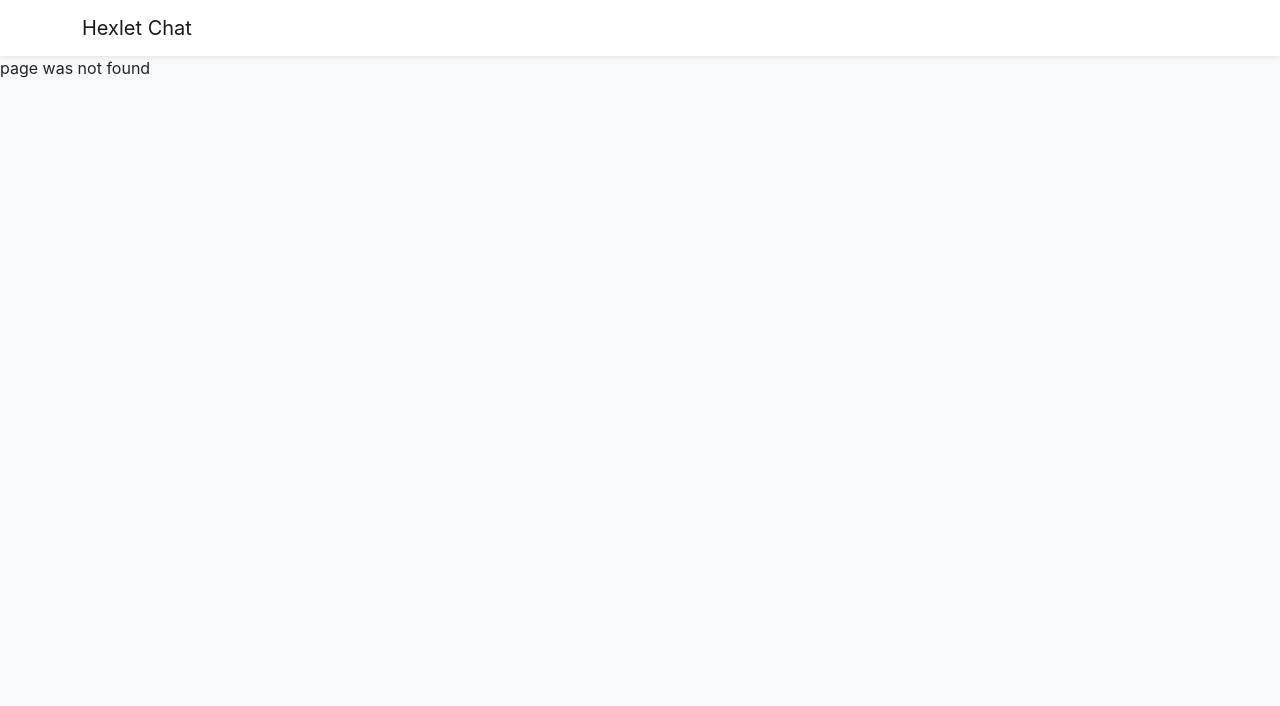
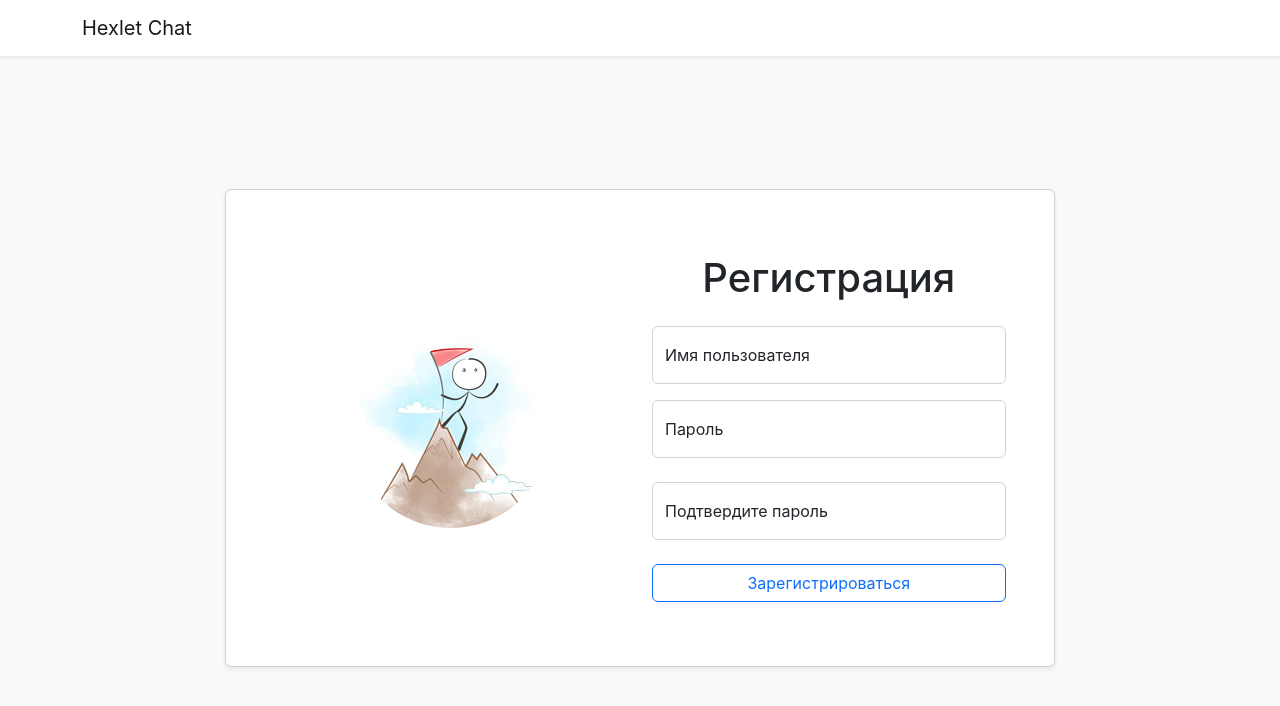
Before and after one commit to twogog/frontend-project-12, a React (Create React App) app in the folder frontend/: page /signup in a window 1280 px wide. Before the commit this address had no page. Shown: the top 706 px of the page. Built offline with nearby package versions, Linux system fonts and the light colour scheme.

Commit message:
added signup

```diff
--- a/frontend/src/components/App.jsx
+++ b/frontend/src/components/App.jsx
@@ -8,6 +8,7 @@ import Chat from './Chat';
 import NotFound from './NotFound';
 import { useContext } from 'react';
 import getModal from './modals/index.js';
+import SignUp from './SignUp.jsx';
 
 const AuthProvider = ({ children }) => {
   const [loggedIn, setLoggedIn] = useState(localStorage.getItem('user'));
@@ -68,6 +69,7 @@ const App = () => {
       <Routes>
         <Route path="*" element={<NotFound />} />
         <Route path="login" element={<Authorization />} />
+        <Route path="signup" element={<SignUp />} />
         <Route
           path="/"
           element={(
--- /dev/null
+++ b/frontend/src/components/SignUp.jsx
@@ -0,0 +1,111 @@
+import { Button, Form } from 'react-bootstrap';
+import { useState, useEffect } from 'react';
+import { useFormik } from 'formik';
+import axios from 'axios';
+import { useLocation, useNavigate } from 'react-router-dom';
+import * as Yup from 'yup';
+import image from '../assets/avatar.jpg';
+import useAuth from '../hooks/index.jsx';
+import routes from '../routes.js';
+
+const schema = Yup.object({
+  username: Yup.string()
+    .required('Обязательное поле')
+    .min(3, 'от 3 до 20 символов')
+    .max(20, 'от 3 до 20 символов'),
+  password: Yup.string()
+    .required('Обязательное поле')
+    .min(6, 'Не менее 6 символов'),
+  confirmPassword: Yup.string()
+    .oneOf([Yup.ref('password')], 'Пароли должны совпадать')
+    .required('Обязательное поле'),
+});
+
+const SignUp = () => {
+  const [authFailed, setAuthFailed] = useState(false);
+  const auth = useAuth();
+  const location = useLocation();
+  const navigate = useNavigate();
+  const formik = useFormik({
+
+    initialValues: {
+      username: '',
+      password: '',
+      confirmPassword: '',
+    },
+
+    validationSchema: schema,
+
+    onSubmit: async (values) => {
+      setAuthFailed(false);
+      try {
+        const res = await axios.post(routes.signupPath(), values);
+        localStorage.setItem('user', JSON.stringify(res.data));
+        const { from } = location.state || { from: { pathname: '/' } };
+        auth.logIn();
+        navigate(from);
+      } catch (err) {
+        formik.setSubmitting(false);
+        if (err.isAxiosError && err.response.status === 409) {
+          setAuthFailed(true);
+          return;
+        }
+        throw err;
+      }
+    },
+  });
+  useEffect(() => {
+    if (formik.isValid) {
+      setAuthFailed(false);
+    } else {
+      setAuthFailed(true);
+    }
+  }, [formik.isValid]);
+
+  return (
+    <div className="container-fluid h-100">
+    <div className="row justify-content-center align-content-center h-100">
+      <div className="col-12 col-md-8 col-xxl-6">
+      <div className="card shadow-sm">
+        <div className="card-body row p-5">
+          <div className="col-12 col-md-6 d-flex align-items-center justify-content-center">
+            <img src={image} className="rounded-circle" alt="Войти" />
+          </div>
+          <Form autoComplete="off" onSubmit={formik.handleSubmit} className="col-12 col-md-6 mt-3 mt-mb-0">
+            <h1 className="text-center mb-4">Регистрация</h1>
+            <fieldset disabled={formik.isSubmitting}>
+              <Form.Group className="form-floating mb-3" controlId="username">
+                <Form.Control name="username" isInvalid={authFailed} value={formik.values.username} onChange={formik.handleChange} required placeholder="Имя пользователя" />
+                <Form.Label>Имя пользователя</Form.Label>
+                <Form.Control.Feedback tooltip type="invalid">
+                  {formik.errors.username && (formik.errors.username)}
+                </Form.Control.Feedback>
+              </Form.Group>
+              <Form.Group className="form-floating mb-4" controlId="password">
+                <Form.Control autoComplete="new-password" name="password" isInvalid={authFailed} value={formik.values.password} onChange={formik.handleChange} type="password" required placeholder="Пароль" />
+                <Form.Label>Пароль</Form.Label>
+                <Form.Control.Feedback tooltip type="invalid">
+                  {formik.errors.password && (formik.errors.password)}
+                </Form.Control.Feedback>
+              </Form.Group>
+              <Form.Group className="form-floating mb-4" controlId="confirmPassword">
+                <Form.Control name="confirmPassword" isInvalid={authFailed} value={formik.values.confirmPassword} onChange={formik.handleChange} type="password" required placeholder="Подтвердите пароль" />
+                <Form.Label>Подтвердите пароль</Form.Label>
+                <Form.Control.Feedback tooltip type="invalid">
+                  {formik.isSubmitting || formik.isValid ? 'Такой пользователь уже существует' : (formik.errors.confirmPassword && (formik.errors.confirmPassword))}
+                </Form.Control.Feedback>
+              </Form.Group>
+              <Button variant="outline-primary w-100 mb-3" type="submit">
+                Зарегистрироваться
+              </Button>
+            </fieldset>
+          </Form>
+        </div>
+      </div>
+      </div>
+      </div>
+    </div>
+  );
+};
+
+export default SignUp;
--- a/frontend/src/components/modals/Add.jsx
+++ b/frontend/src/components/modals/Add.jsx
@@ -13,10 +13,7 @@ const AddChannel = ({ modalInfo, onHide }) => {
   const socket = io();
   const [addFailed, setAddFailed] = useState(false);
   const [errorMessage, setMessage] = useState('');
-  const getAuthHeader = () => {
-    const userId = JSON.parse(localStorage.getItem('user'));
-    return { Authorization: `Bearer ${userId.token}` };
-  };
+
   const addChn = (name) => {
     // emit new channel
     socket.emit('newChannel', { name });
```
